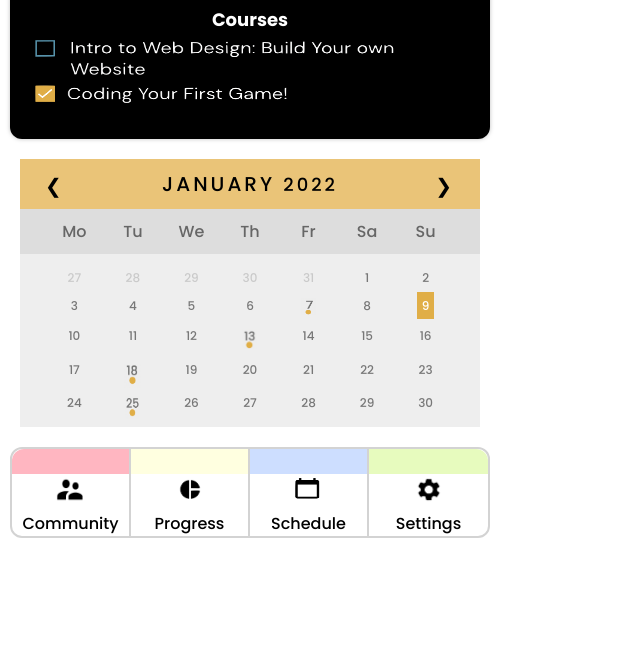
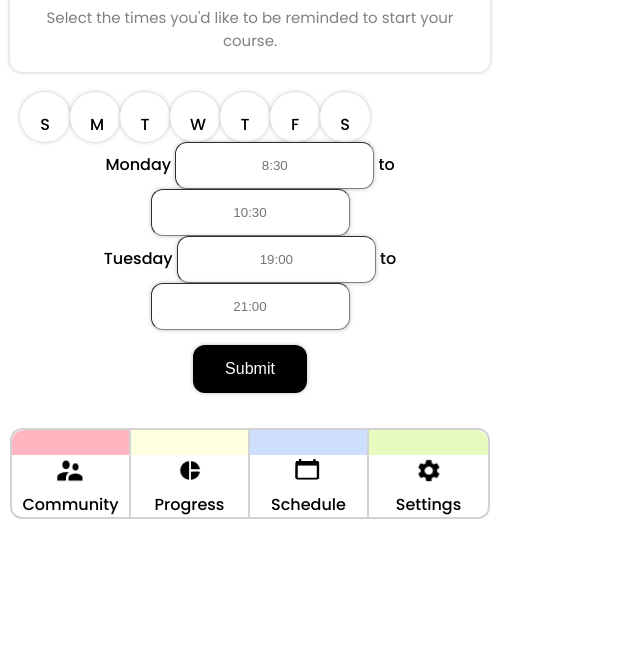
Before and after one commit to MDac10/SheHacksvi, a browser extension: page pages/calendar.html in a window 1280 px wide. Shown: the part 147-800 px from the top of the page, without its empty margins (0-640 px from the left). Drawn offline with Linux system fonts and the light colour scheme; files whose address does not match are found by name.

Commit message:
Added new schedule page

```diff
--- a/index.css
+++ b/index.css
@@ -335,6 +335,7 @@ form {
     border-radius: 12px;
     padding: 20px;
     margin: 10px 5px;
+    max-width: 300px;
 }
 
 .course2 {
@@ -499,3 +500,29 @@ input:checked + .slider:before {
     vertical-align: middle;
     color: white;
 }
+.circle {
+    background-color: white;
+    width: 50px;
+    height: 50px;
+    filter: drop-shadow(0px 0px 2px rgba(0, 0, 0, 0.25));
+    padding: 20px;
+    margin: 10 10px;
+    border-radius: 100px;
+    cursor: pointer;
+}
+
+.circle:active, .circle:hover {
+    background-color: aliceblue;
+}
+
+.schedule-weekdays-list {
+    display: flex;
+}
+
+.schedule {
+    margin: 20px 10px;
+}
+
+.light-text {
+    color: grey;
+}
--- a/pages/calendar.html
+++ b/pages/calendar.html
@@ -10,92 +10,43 @@
             <img class="close-btn" src="../images/close-btn.svg">
         </header>
         <h1>Schedule</h1>
-
-        <div class="select-box">
-            <h2>Courses</h2>
-            <img src="../images/select_courses.png" alt="unchecked box" width="370" height="80">
+        <div class="box">
+            <p class="light-text">Select the times you'd like to be reminded to start your course.</p>
         </div>
 
-        <div class="calendar">
-            <div class="month">
-                <ul>
-                  <li class="prev">&#10094;</li>
-                  <li class="next">&#10095;</li>
-                  <li>January <span style="font-size:18px">2022</span></li>
-                </ul>
-              </div>
-
-            <div class="current-month">
-                <ul class="weekdays">
-                    <li>Mo</li>
-                    <li>Tu</li>
-                    <li>We</li>
-                    <li>Th</li>
-                    <li>Fr</li>
-                    <li>Sa</li>
-                    <li>Su</li>
-                  </ul>
-
-                <div class="days">
-                    <div class="first">
-                        <li class="last-month">27</li>
-                        <li class="last-month">28</li>
-                        <li class="last-month">29</li>
-                        <li class="last-month">30</li>
-                        <li class="last-month">31</li>
-                        <li>1</li>
-                        <li>2</li>
-                    </div>
-
-                    <div class="second">
-                        <li>3</li>
-                        <li>4</li>
-                        <li>5</li>
-                        <li>6</li>
-                        <li class="event">
-                            <img src="../images/event.png" alt="event" width="15" height="17">
-                        </li>
-                        <li>8</li>
-                        <li><span class="active">9</span></li>
-                    </div>
-
-                    <div class="third">
-                        <li>10</li>
-                        <li>11</li>
-                        <li>12</li>
-                        <li class="event-2">
-                            <img src="../images/13.png" alt="event" width="15" height="20">
-                        </li>
-                        <li>14</li>
-                        <li>15</li>
-                        <li>16</li>
-                    </div>
-
-                    <div class="fourth">
-                        <li>17</li>
-                        <li class="event-3">
-                            <img src="../images/18.png" alt="event" width="17" height="24">
-                        </li>
-                        <li>19</li>
-                        <li>20</li>
-                        <li>21</li>
-                        <li>22</li>
-                        <li>23</li>
-                    </div>
-
-                    <div class="fifth">
-                        <li>24</li>
-                        <li class="event-4">
-                            <img src="../images/25.png" alt="event" width="15" height="23">
-                        </li>
-                        <li>26</li>
-                        <li>27</li>
-                        <li>28</li>
-                        <li>29</li>
-                        <li>30</li>
-                    </div>
-                </div>
-            </div>
+        <div class="schedule">
+            <ul class="schedule-weekdays-list">
+                <li class="circle">
+                    <a>S</a>
+                </li>
+                <li class="circle">
+                    <a>M</a>
+                </li>
+                <li class="circle">
+                    <a>T</a>
+                </li>
+                <li class="circle">
+                    <a>W</a>
+                </li>
+                <li class="circle">
+                    <a>T</a>
+                </li>
+                <li class="circle">
+                    <a>F</a>
+                </li>
+                <li class="circle">
+                    <a>S</a>
+                </li>
+            </ul>
+            <ul class="daily-schedule-inputs">
+                <li>
+                    Monday <input type="text" name="Monday-field-one" placeholder="8:30"> to <input type="text" name="Monday-field-two" placeholder="10:30">
+                </li>
+                <li>
+                    Tuesday <input type="text" name="Monday-field-one" placeholder="19:00"> to <input type="text" name="Monday-field-two" placeholder="21:00">
+                </li>
+            </ul>
+            <button>Submit</button>
         </div>
 
         <footer>
```
Also changed, not shown: pages/calendar1.html (added, +143 -0 lines), index.js (line endings or trailing spaces).
